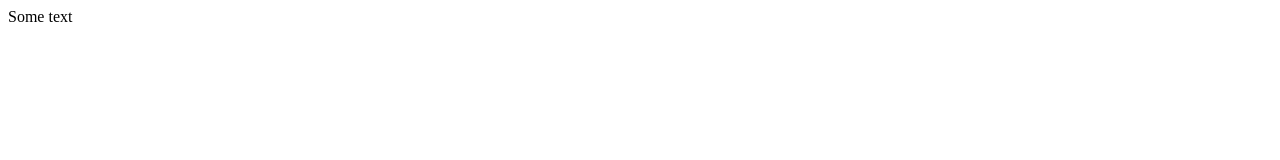
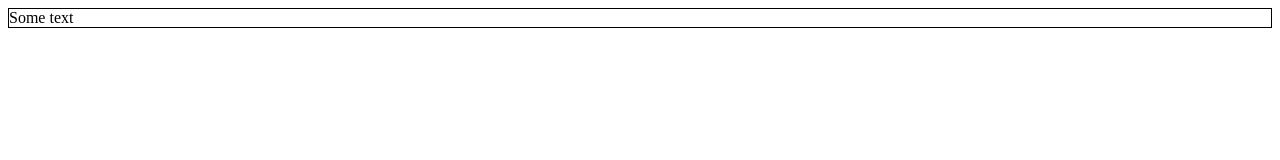
Before and after one commit to yarixxx/blog, a plain HTML site: page index.html in a window 1280 px wide. Drawn offline with Linux system fonts and the light colour scheme.

```diff
--- a/index.html
+++ b/index.html
@@ -5,6 +5,6 @@
   <link rel='stylesheet' href='style.css' type='text/css' />
 </head>
 <body>
-  <div>Some text</div>
+  <div class="yk-page">Some text</div>
 </body>
 </html>
```
